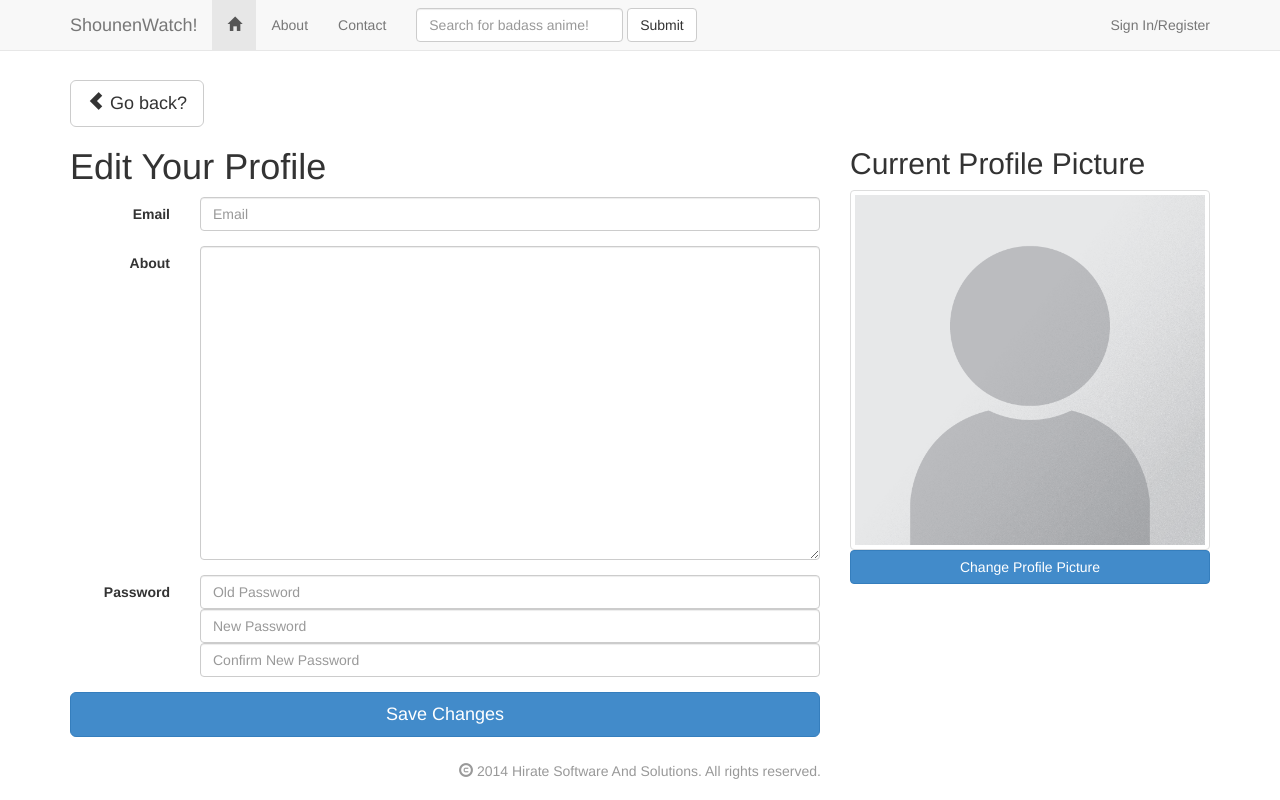
After one commit to reybalgs/shounenwatch, a CodeIgniter app: page /index.php/user/edit_profile/1 in a window 1280 px wide. The commit adds this page. Run offline with CodeIgniter, Linux system fonts and the light colour scheme.

Commit message:
Initial work on Edit Profile
- The form doesn't quite work yet
- Navigation between this form and the View Profile are already set up

```diff
--- a/application/config/routes.php
+++ b/application/config/routes.php
@@ -39,6 +39,7 @@
 */
 
 $route['anime'] = "anime/index";
+$route['user/edit_profile/(:any)'] = "user/edit_profile/$1";
 $route['user/profile/(:any)'] = "user/profile/$1";
 $route['user/(:any)'] = "user/$1";
 $route['user'] = "user/index";
--- a/application/controllers/user.php
+++ b/application/controllers/user.php
@@ -37,6 +37,22 @@ class User extends CI_Controller {
 
         $this->load->view('templates/header', $data);
         $this->load->view('user/profile', $data);
+        $this->load->view('templates/footer');
+    }
+
+    public function edit_profile($username) {
+        # Function that handles edits on a user's profile.
+        $this->load->helper('form');
+        $this->load->library('form_validation');
+
+        # Get the user from the database
+        $user = $this->user_model->get_user($username);
+
+        $data['title'] = 'Edit your profile';
+        $data['user'] = $user;
+
+        $this->load->view('templates/header', $data);
+        $this->load->view('user/edit_profile', $data);
         $this->load->view('templates/footer');
     }
 
--- a/application/models/user_model.php
+++ b/application/models/user_model.php
@@ -17,6 +17,12 @@ class User_model extends CI_Model{
         return $query->row();
     }
 
+    public function get_user_id($id) {
+        # Queries a user from the database based on the provided id
+        $query = $this->db->get_where('user', array("id"=>$id));
+        return $query->row();
+    }
+
     public function set_user($username, $email, $password) {
         $values = array(
             'username'=>$username,
@@ -25,6 +31,13 @@ class User_model extends CI_Model{
         );
 
         return $this->db->insert('user', $values);
+    }
+
+    public function edit_user($id, $data) {
+        # Modifies the user's email with the given id with the email passed as
+        # a second parameter
+        $this->db->where('id', $id);
+        return $this->db->update('user', $data);
     }
 
     public function authenticate_user($username, $password) {
--- a/application/views/templates/header.php
+++ b/application/views/templates/header.php
@@ -23,7 +23,7 @@
     </script>
 
 </head>
-<body style="padding-top: 70px">
+<body style="padding-top: 80px">
 <!-- Navbar goes here -->
 <div class="navbar navbar-default navbar-fixed-top" role="navigation">
   <div class="container">
--- /dev/null
+++ b/application/views/user/edit_profile.php
@@ -0,0 +1,50 @@
+<div class="container">
+    <a href="<?php echo site_url('user/profile').'/'.$user->username ?>" class="btn btn-default btn-lg"><span class="glyphicon glyphicon-chevron-left"></span> Go back?</a>
+    <div class="row">
+        <div class="col-xs-8">
+            <h1>Edit Your Profile</h1>
+            <?php echo form_open(site_url('user/edit_profile'), array("class"=>"form-horizontal", "role"=>"form")) ?>
+                <div class="form-group">
+                    <label for="editInputEmail" class="col-xs-2 control-label">Email</label>
+                    <div class="col-xs-10">
+                        <input type="text" class="form-control" name="edit-email" id="editInputEmail" value="<?php echo $user->email ?>"  placeholder="Email"/>
+                    </div>
+                </div>
+                <div class="form-group">
+                    <label for="editInputAbout" class="col-xs-2 control-label">About</label>
+                    <div class="col-xs-10">
+                        <textarea class="form-control" name="edit-about" id="editInputAbout" rows="15"><?php echo $user->about ?></textarea>
+                    </div>
+                </div>
+                <div class="form-group">
+                    <label for="editInputPasswordOld" class="col-xs-2 control-label">Password</label>
+                    <div class="col-xs-10">
+                        <input type="password" class="form-control" name="edit-password-old" id="editInputPasswordOld" placeholder="Old Password"/>
+                        <input type="password" class="form-control" name="edit-password-new" id="editInputPasswordNew" placeholder="New Password"/>
+                        <input type="password" class="form-control" name="edit-password-newconf" id="editInputPasswordNewConf" placeholder="Confirm New Password"/>
+                    </div>
+                </div>
+                <button class="btn btn-lg btn-primary btn-block" type="submit">Save Changes</button>
+        </div>
+        <div class="col-xs-4">
+            <h2>Current Profile Picture</h2>
+            <?php
+                if(empty($user->image)) {
+                    echo img(array(
+                        'src'=>base_url('static').'/'.'user_placeholder.png',
+                        'alt'=>'Your profile picture',
+                        'class'=>'img-thumbnail'
+                    ));
+                }
+                else {
+                    echo img(array(
+                        'src'=>base_url('upload/user').'/'.$user->image,
+                        'alt'=>'Your ugly face',
+                        'class'=>'img-thumbnail'
+                    ));
+                }
+            ?>
+            <a href="#" class="btn btn-primary btn-block">Change Profile Picture</a>
+        </div>
+    </div>
+</div>
--- a/application/views/user/profile.php
+++ b/application/views/user/profile.php
@@ -1,6 +1,7 @@
 <div class="container">
     <div class="row">
         <div class="col-xs-4">
+            <div class="well">
             <?php
                 if(empty($image)) {
                     # Show a placeholder image
@@ -38,10 +39,11 @@
 
                 if($this->session->userdata('username') == $username) {
             ?>
-            <a href="#" class="btn btn-primary btn-block">Edit Your Profile</a>
+            <a href="<?php echo site_url('user/edit_profile').'/'.$username ?>" class="btn btn-primary btn-block">Edit Your Profile</a>
             <?php
                 }
             ?>
+            </div>
         </div>
         <div class="col-xs-8">
             <h1>Submissions</h1>
@@ -86,6 +88,7 @@
                     <p><?php echo $submission['synopsis'] ?></p>
                 </div>
             </div>
+            <hr class="col-xs-12">
             <?php
                 endforeach;
                 }
```
